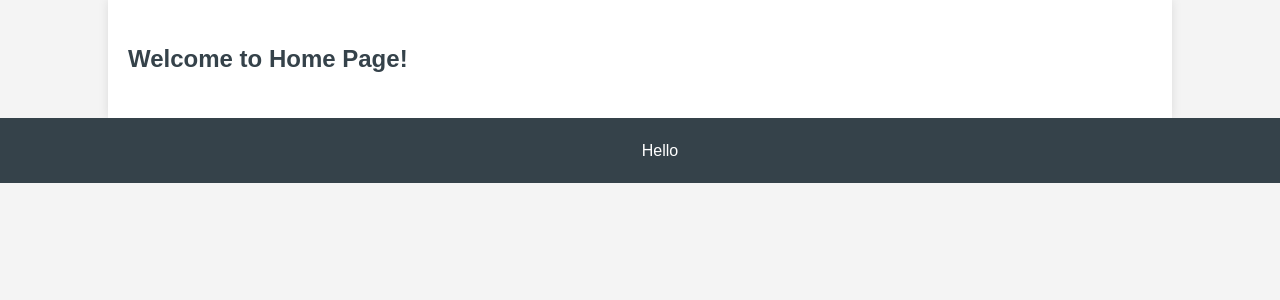
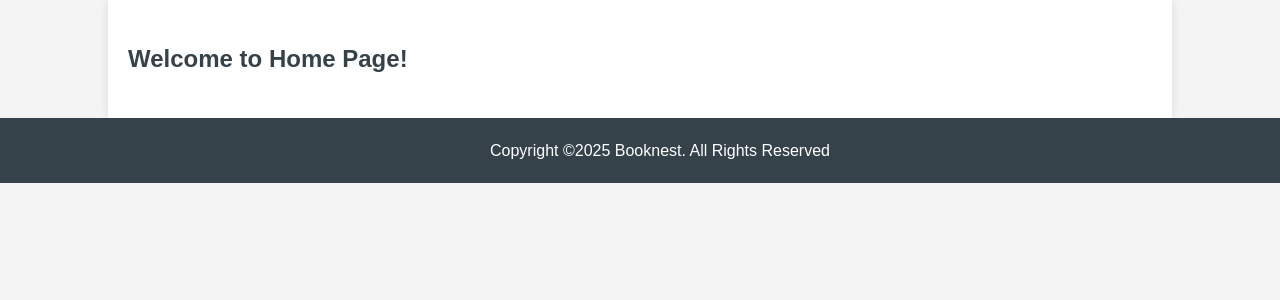
Before and after one commit to Gagank2511/booknest, a PHP site: page / in a window 1280 px wide. Shown: the part 66-366 px from the top of the page. Run offline with PHP 8.4, Linux system fonts and the light colour scheme; data that the repository does not hold is empty.

Commit message:
Changes the text

```diff
--- a/app/views/components/footer.php
+++ b/app/views/components/footer.php
@@ -1,3 +1,3 @@
 <footer>
-    Hello
+    Copyright ©2025 Booknest. All Rights Reserved
 </footer>
```
